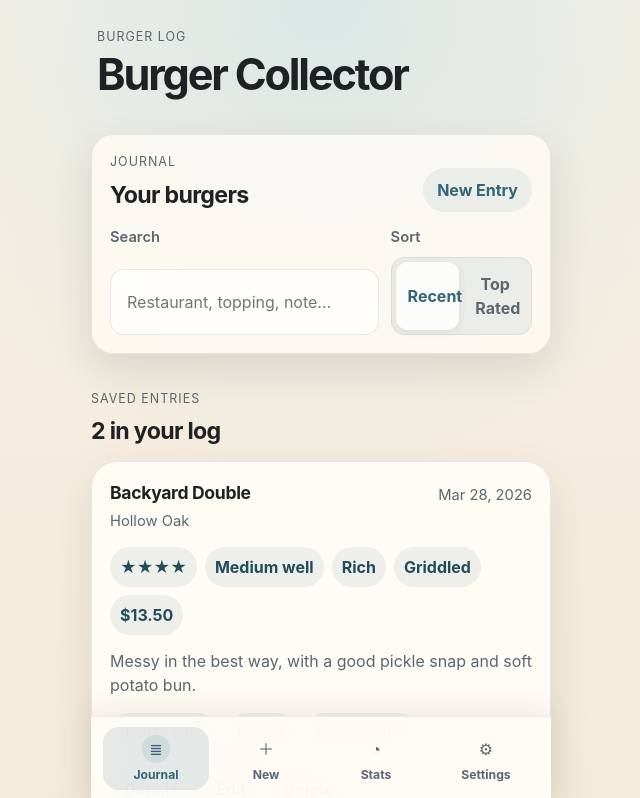
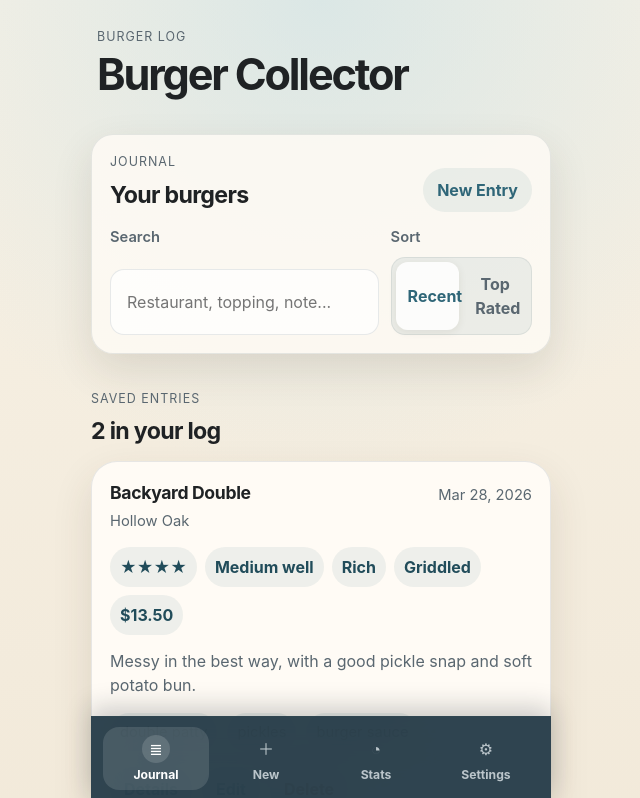
Before and after one commit to Try2BWise/burger-collector, a React (Vite) app: page / in a window 1280 px wide. Shown: the top 798 px of the page, without its empty margins (319-959 px from the left). Built offline with nearby package versions, Linux system fonts and the light colour scheme.

Commit message:
Darken bottom navigation for contrast

```diff
--- a/src/styles.css
+++ b/src/styles.css
@@ -744,22 +744,22 @@ h3 {
   grid-template-columns: repeat(4, 1fr);
   gap: 4px;
   border-top: 1px solid rgba(57, 86, 97, 0.1);
-  background: rgba(255, 252, 247, 0.92);
-  box-shadow: 0 -8px 24px rgba(66, 52, 31, 0.08);
+  background: rgba(35, 57, 70, 0.94);
+  box-shadow: 0 -8px 24px rgba(18, 28, 35, 0.22);
 }
 
 .tab {
   padding: 8px 6px 6px;
   border-radius: 16px;
   background: transparent;
-  color: var(--text-secondary);
+  color: rgba(236, 243, 246, 0.74);
   font-weight: 700;
   font-size: 0.76rem;
 }
 
 .tab.active {
-  background: rgba(47, 102, 120, 0.12);
-  color: var(--accent);
+  background: rgba(255, 255, 255, 0.12);
+  color: #ffffff;
 }
 
 .tab-label-wrap {
@@ -779,7 +779,7 @@ h3 {
 }
 
 .tab-icon.active {
-  background: rgba(47, 102, 120, 0.1);
+  background: rgba(255, 255, 255, 0.14);
 }
 
 .compact-mode .entry-card,
```
